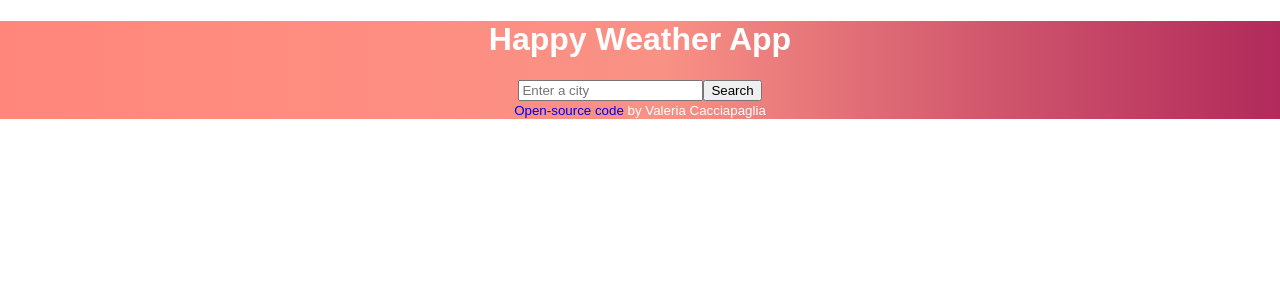
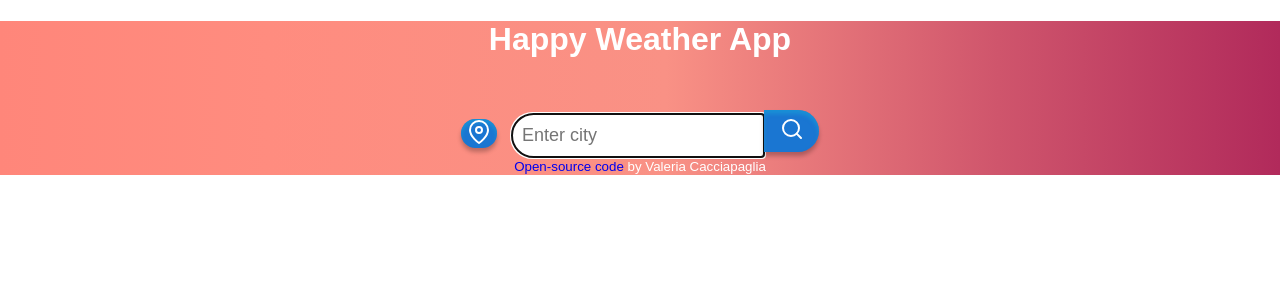
Before and after one commit to Val-netizen/weather-react, a React (Create React App) app: page / in a window 1280 px wide. Shown: the top 300 px of the page. Built offline with nearby package versions, Linux system fonts and the light colour scheme.

Commit message:
Added components

```diff
--- a/src/Weather.css
+++ b/src/Weather.css
@@ -1,6 +1,71 @@
-li {
-    font-size: 24px;
-    list-style: none;
-    text-align: center;
-    margin-left: -40px;
-  }
+button:active {
+  background-color: #1a51d2;
+  transform: translateY(3px);
+}
+
+.search-engine {
+  display: flex;
+  flex-flow: row wrap;
+  align-items: center;
+  justify-content: center;
+}
+
+.btn,
+.btn-search {
+  background: #1a76d2 !important;
+  border: none;
+  box-shadow: 0px 4px 4px rgba(0, 0, 0, 0.25),
+    inset 0px 4px 4px rgba(25, 156, 215, 0.67);
+  color: #ffffff !important;
+}
+
+.btn {
+  border-radius: 32px !important;
+  margin-top: 30px;
+  margin-right: 15px;
+}
+.btn:hover {
+  background-color: #1a51d2 !important;
+}
+
+.btn-search {
+  width: 55px;
+  height: 42px;
+  border-radius: 0px 25px 25px 0px;
+  margin-top: 30px;
+}
+.btn-search:hover {
+  background-color: #1a51d2 !important;
+}
+
+.type-city {
+  height: 43px;
+  font-size: 18px;
+  font-family: "Josefin Sans", sans-serif;
+  color: #555555;
+
+  border: 1px none #ffffff;
+  box-sizing: border-box;
+  border-radius: 25px 0px 0px 25px;
+
+  padding: 10px;
+}
+
+/* clears the ‘X’ from Internet Explorer */
+input[type="search"]::-ms-clear {
+  display: none;
+  width: 0;
+  height: 0;
+}
+input[type="search"]::-ms-reveal {
+  display: none;
+  width: 0;
+  height: 0;
+}
+/* clears the ‘X’ from Chrome */
+input[type="search"]::-webkit-search-decoration,
+input[type="search"]::-webkit-search-cancel-button,
+input[type="search"]::-webkit-search-results-button,
+input[type="search"]::-webkit-search-results-decoration {
+  display: none;
+}
--- a/src/Weather.js
+++ b/src/Weather.js
@@ -1,52 +1,113 @@
-import React, { useState } from "react";
-import axios from "axios";
-import "./Weather.css";
+import React, {useState} from "react";
+import axios from 'axios';
+import WeatherDetails from './WeatherDetails';
+import './weather.css';
+import { Search, MapPin } from 'react-feather';
 
-export default function Weather() {
-  let [city, setCity] = useState(null);
-  let [time, setTime] = useState(null);
+export default function Weather(props) {
 
-  function updateCity(event) {
-    setCity(event.target.value);
+  let [city, setCity] = useState("");
+  let [date, setDate]=useState(null);
+  let [temperature, setTemperature] = useState(null);
+  let [description, setDescription] = useState("");
+  let [humidity, setHumidity] = useState(null);
+  let [wind, setWind] = useState(null);
+  let [image, setImage] = useState(null);
+  let [forecast, setForecast] = useState(null);
+
+  function setWeather(response) {
+    let dataWeather = response[0].data;
+    let dataForecast = response[1].data;
+    setDate(new Date(dataWeather.dt * 1000));
+    setTemperature(Math.round(dataWeather.main.temp));
+    setDescription(dataWeather.weather[0].description);
+    setHumidity(dataWeather.main.humidity);
+    setWind(Math.round(dataWeather.wind.speed));
+    setImage(
+      `https://openweathermap.org/img/wn/${dataWeather.weather[0].icon}@2x.png`
+    );
+    setForecast(dataForecast);
+   setCity(dataWeather.name);
   }
 
-  function displayTime(response) {
-    if (city.length > 0) {
-      setTime(
-        <ul>
-          <li>City: {response.data.name}</li>
-          <li>Date: new Date{response.data.dt * 1000}</li>
-          <li>Temperature:{Math.round(response.data.main.temp)} °C</li>
-          <li>Description: {response.data.weather[0].main}</li>
-          <li>Humidity: {response.data.main.humidity} %</li>
-          <li>Wind: {Math.round(response.data.wind.speed)} km/h</li>
-          <li>
-            {" "}
-            <img
-              src={`https://openweathermap.org/img/wn/${response.data.weather[0].icon}@2x.png`}
-              alt="weather-icon"
-              width="100"
-            />{" "}
-          </li>
-        </ul>
-      );
-    } else {
-      alert("Please, enter a city");
+  function getCurrentWeather(citySearch, geoLocation) {
+
+    let apiKey = "4818761c04ded58b3835bb3810566f23";
+    let urlWeather;
+    let urlForecast;
+
+    if(geoLocation){
+      urlWeather = `https://api.openweathermap.org/data/2.5/weather?lat=${citySearch.latitude}&lon=${citySearch.longitude}&appid=${apiKey}&units=metric`;
+    }
+    else{
+      urlWeather = `https://api.openweathermap.org/data/2.5/weather?q=${citySearch}&appid=${apiKey}&units=metric`;
+    }
+
+    const requestWeather = axios.get(urlWeather);
+
+    if(geoLocation)
+    {
+    urlForecast = `https://api.openweathermap.org/data/2.5/forecast?lat=${citySearch.latitude}&lon=${citySearch.longitude}&appid=${apiKey}&units=metric`;
+    }
+    else{
+    urlForecast = `https://api.openweathermap.org/data/2.5/forecast?q=${citySearch}&appid=${apiKey}&units=metric`;
+    }
+    const requestForecast = axios.get(urlForecast);
+
+   axios.all([requestWeather, requestForecast]).then(setWeather);
+  }
+
+function getPosition(position) {
+  getCurrentWeather(position.coords, true);
+}
+
+  function getCurrentLocation() {
+    navigator.geolocation.getCurrentPosition(getPosition);
+  }
+
+  function handleSubmit(event) {
+    event.preventDefault();
+
+    let citySearch = document.getElementById('type-city').value
+
+    if (citySearch !== "") {
+      setCity(citySearch);
+      getCurrentWeather(citySearch, false);
     }
   }
-  function handleSubmit(event) {
-    event.preventDefault();
-    let url = `https://api.openweathermap.org/data/2.5/weather?q=${city}&appid=4818761c04ded58b3835bb3810566f23&units=metric`;
-    axios.get(url).then(displayTime);
-  }
 
-  return (
-    <div>
-      <form className="input" onSubmit={handleSubmit}>
-        <input type="search" placeholder="Enter a city" onChange={updateCity} />
-        <input type="submit" value="Search" />
-      </form>
-      {time}
-    </div>
+  let form = (
+    <form onSubmit={handleSubmit}>
+  <input
+         className="type-city"
+         id="type-city"
+         type="search"
+         placeholder="Enter city"
+         autoFocus="on"
+       />
+      <button className="btn-search"  type="submit">
+        <Search  />
+      </button>
+    </form>
   );
+
+    if(date){
+      return (
+      <div className="weather">
+        <div className="search-engine">
+        <button type="button" className="btn" onClick={getCurrentLocation} ><MapPin/></button>
+        {form}</div>
+        <WeatherDetails city={city} date={date} description={description} image={image} temperature={temperature} wind={wind} humidity={humidity} forecast={forecast} />
+      </div>
+    );
+    }
+    else{
+      return (
+      <div className="weather">
+        <div className="search-engine">
+        <button type="button" className="btn" onClick={getCurrentLocation} ><MapPin/></button>
+        {form}</div>
+      </div>
+    );
+    }
 }
--- /dev/null
+++ b/src/WeatherDetails.css
@@ -0,0 +1,62 @@
+.weatherDetails {
+    font-family: "Josefin Sans";
+    font-size: 15px;
+    background: linear-gradient(
+        180deg,
+        rgba(187, 222, 251, 0.2) 0%,
+        rgba(0, 0, 0, 0) 100%
+      ),
+      rgba(187, 222, 251, 0.3);
+    backdrop-filter: blur(4px);
+    /* Note: backdrop-filter has minimal browser support */
+    border-radius: 25px;
+
+    /* width: 120% !important; */
+    margin: 30px auto;
+    padding: 10px;
+    color: #ffffff;
+  }
+
+  @media only screen and (min-width: 768px) {
+    .weatherDetails {
+      width: 900px !important;
+    }
+  }
+
+  .weatherDetails h2 {
+    padding: 20px 0px 0px 0px;
+    text-transform: capitalize;
+  }
+
+  .weatherDetails p {
+    text-align: center;
+    font-size: 18px;
+    margin-top: 0px;
+  }
+
+  .weatherDetails img {
+    width: 40%;
+    height: 40%;
+    margin-top: 0px;
+    padding-top: 0px;
+  }
+
+  .date {
+    line-height: 10px;
+  }
+  .description {
+    text-align: left;
+    text-transform: capitalize;
+  }
+
+  .display-weather {
+    text-align: center;
+    font-size: 18px;
+  }
+
+  @media only screen and (min-width: 768px) {
+    .showForecast {
+      padding-left: 115px !important;
+      padding-right: 0px !important;
+    }
+  }
--- /dev/null
+++ b/src/WeatherDetails.js
@@ -0,0 +1,36 @@
+import React from "react";
+import FormattedDate from "./FormattedDate";
+import WeatherTemperature from "./WeatherTemperature";
+import WeatherForecast from "./WeatherForecast";
+import './weatherDetails.css';
+
+export default function WeatherDetails(props) {
+
+return(
+        <div className="weatherDetails">
+            <h2> {props.city} </h2>
+
+          <span className="date"><FormattedDate date={props.date} /></span>
+
+          <div className="row">
+
+            <div className="col-sm-8 col-md-8 col-lg-6">
+                <div>
+                <img alt={props.description} src={props.image} />{" "}
+                <span className="description" >{props.description}</span><br/>
+                </div>
+
+                <div className="display-weather">
+                    <WeatherTemperature celsius={props.temperature} wind={props.wind} humidity={props.humidity}/>
+                </div>
+            </div>
+            <div className="showForecast col-sm-8 col-md-8 col-lg-4">
+                <WeatherForecast city={props.city} forecast={props.forecast} />
+            </div>
+
+          </div>
+
+        </div>
+    );
+
+}
--- /dev/null
+++ b/src/WeatherForecast.css
@@ -0,0 +1,3 @@
+.WeatherForecast {
+    margin: 30px 0px;
+  }
--- /dev/null
+++ b/src/WeatherTemperature.css
@@ -0,0 +1,31 @@
+.WeatherTemperature p {
+    padding: 0px 0px;
+  }
+
+  .temperature {
+    font-size: 34px;
+    font-weight: 900;
+    padding-right: 5px;
+    position: relative;
+    top: 5px;
+  }
+
+  .units {
+    font-size: 14px;
+    position: relative;
+    top: -10px;
+    margin-right: 10px;
+    font-weight: bolder;
+  }
+
+  .units :hover {
+    text-decoration: none !important;
+    color: #555555;
+  }
+
+  .units a {
+    color: #bbdefb;
+    border-bottom: 1px solid#bbdefb;
+    padding-bottom: 2px;
+    font-weight: lighter;
+  }
--- /dev/null
+++ b/src/WeatherTemperature.js
@@ -0,0 +1,42 @@
+import React, {useState} from "react";
+import { Thermometer, Droplet, Wind } from 'react-feather';
+import './WeatherTemperature.css';
+
+export default function WeatherTemperature(props) {
+
+    let [unit, setUnit] = useState("celsius");
+
+    function showFahrenheit(event) {
+        event.preventDefault();
+        setUnit("fahrenheit");
+    }
+
+    function showCelsius(event) {
+    event.preventDefault();
+    setUnit("celsius");
+    }
+
+     function fahrenheit() {
+    return (props.celsius * 9) / 5 + 32;
+  }
+
+    if (unit === "celsius") {
+    return(
+        <div className="WeatherTemperature">
+            <p><Thermometer size={20}/><span className="temperature">{props.celsius}</span>
+             <span className="units">°C  <a href="/" onClick={showFahrenheit}>°F</a></span> {" "}|{" "}<Droplet size={20}/> {props.humidity}%{" "}|{" "}<Wind size={20}/> {props.wind}km/h</p>
+        </div>
+    );
+} else{
+    return (
+      <div className="WeatherTemperature">
+       <p> <Thermometer size={20}/><span className="temperature">{Math.round(fahrenheit())}</span>
+        <span className="units">
+          <a href="/" onClick={showCelsius}>
+            °C
+          </a>{" "}°F</span>{" "}|{" "}<Droplet size={20}/> {props.humidity}%{" "}|{" "}<Wind size={20}/> {props.wind}km/h
+        </p>
+      </div>
+    );
+    }
+}
```
Also changed, not shown: src/FormattedDate.js (+20 -34 lines), src/WeatherForecastData.css (added, +8 -0 lines), src/WeatherForecastData.js (added, +33 -0 lines), src/WeatherForecast.js (added).
